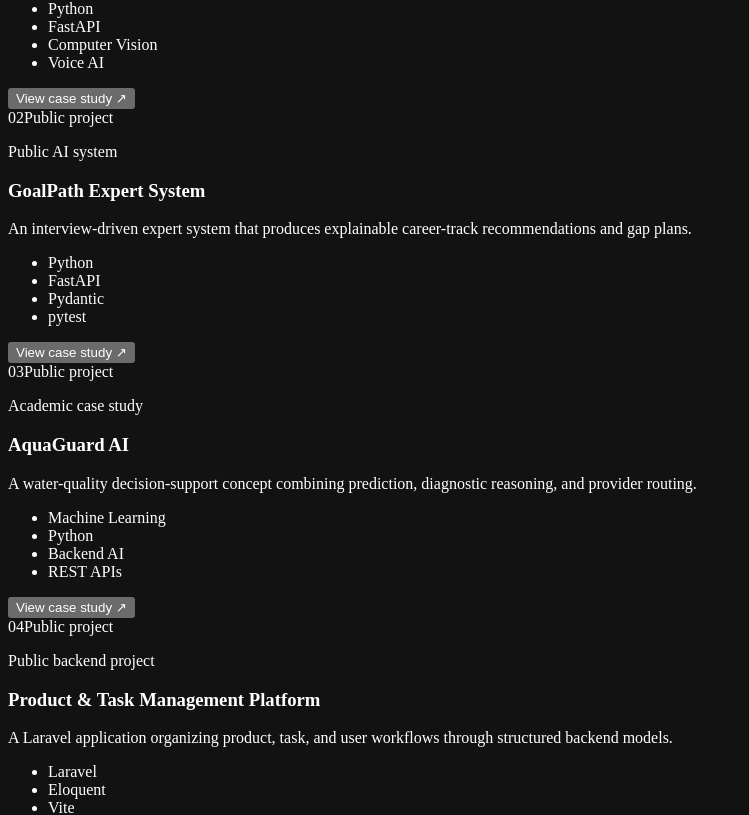
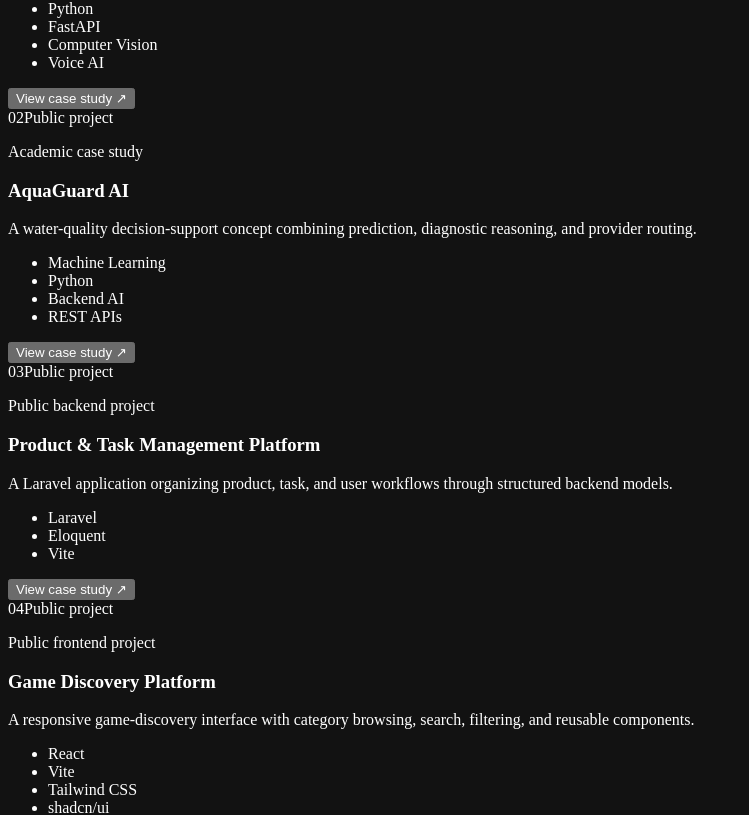
Before and after one commit to mike-elio/mike-elio.github.io, a React (Vite) app: page / in a window 1280 px wide. Shown: the part 2786-3601 px from the top of the page, without its empty margins (0-749 px from the left). Built offline with nearby package versions, Linux system fonts and the light colour scheme; no server answers.

Commit message:
feat: remove GoalPath project

```diff
--- a/src/data/portfolio.ts
+++ b/src/data/portfolio.ts
@@ -177,26 +177,6 @@
     technologies: ["Python", "FastAPI", "Computer Vision", "Voice AI"],
   },
   {
-    slug: "goalpath",
-    title: "GoalPath Expert System",
-    eyebrow: "Public AI system",
-    visibility: "public",
-    sourceUrl: "https://github.com/mike-elio/senior",
-    summary:
-      "An interview-driven expert system that produces explainable career-track recommendations and gap plans.",
-    description:
-      "GoalPath turns structured interview answers into fit scores, strengths, recommendation reasoning, and actionable next steps.",
-    contribution:
-      "Designed the explainable decision flow and delivered it through a typed FastAPI application with automated tests.",
-    features: [
-      "Structured interview flow",
-      "Explainable fit scoring",
-      "Strength and gap analysis",
-      "Typed API validation",
-    ],
-    technologies: ["Python", "FastAPI", "Pydantic", "pytest"],
-  },
-  {
     slug: "aquaguard",
     title: "AquaGuard AI",
     eyebrow: "Academic case study",
```
Also changed, not shown: 2 other files (tests, documents, lock files or other folders).
